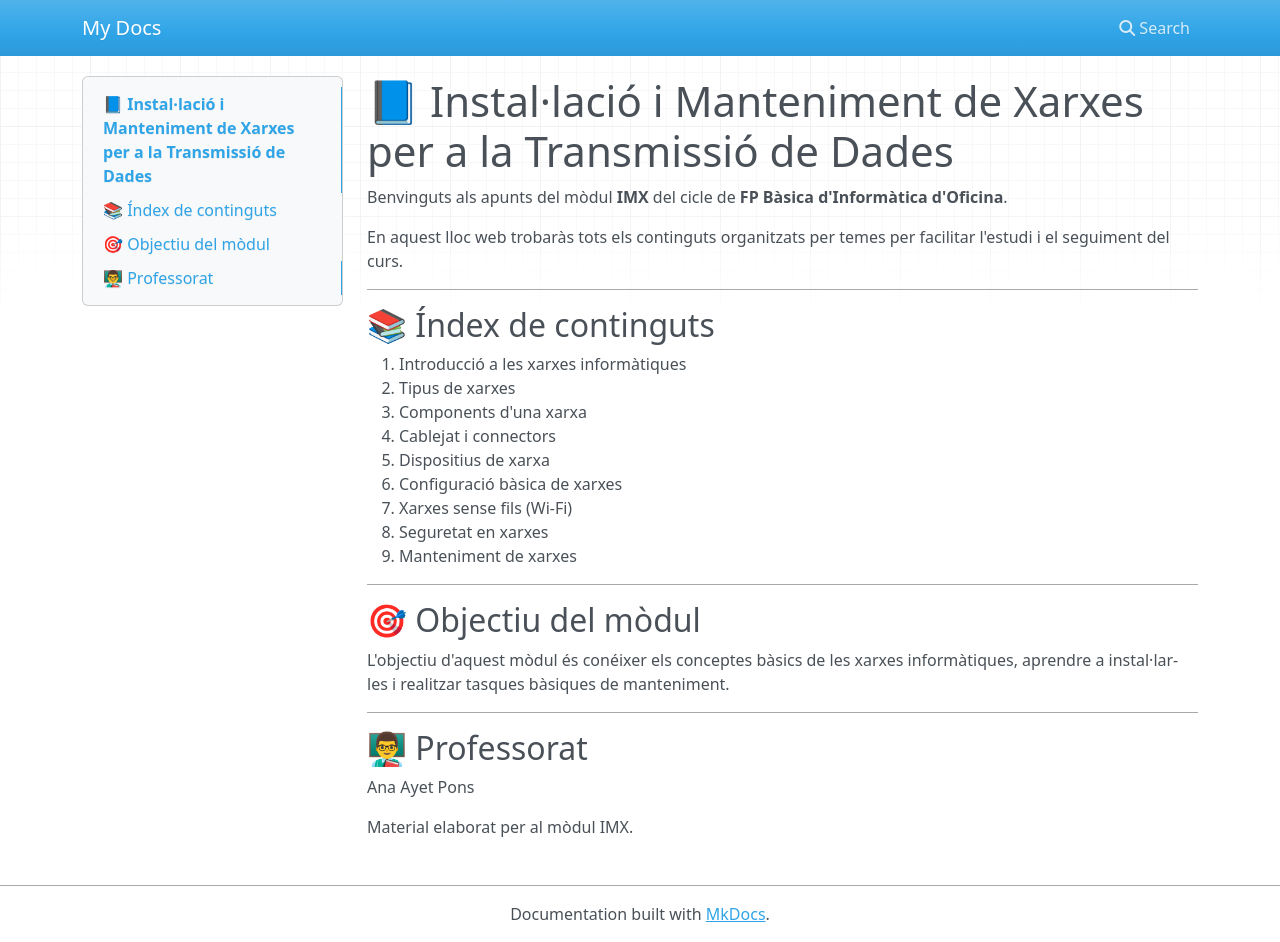
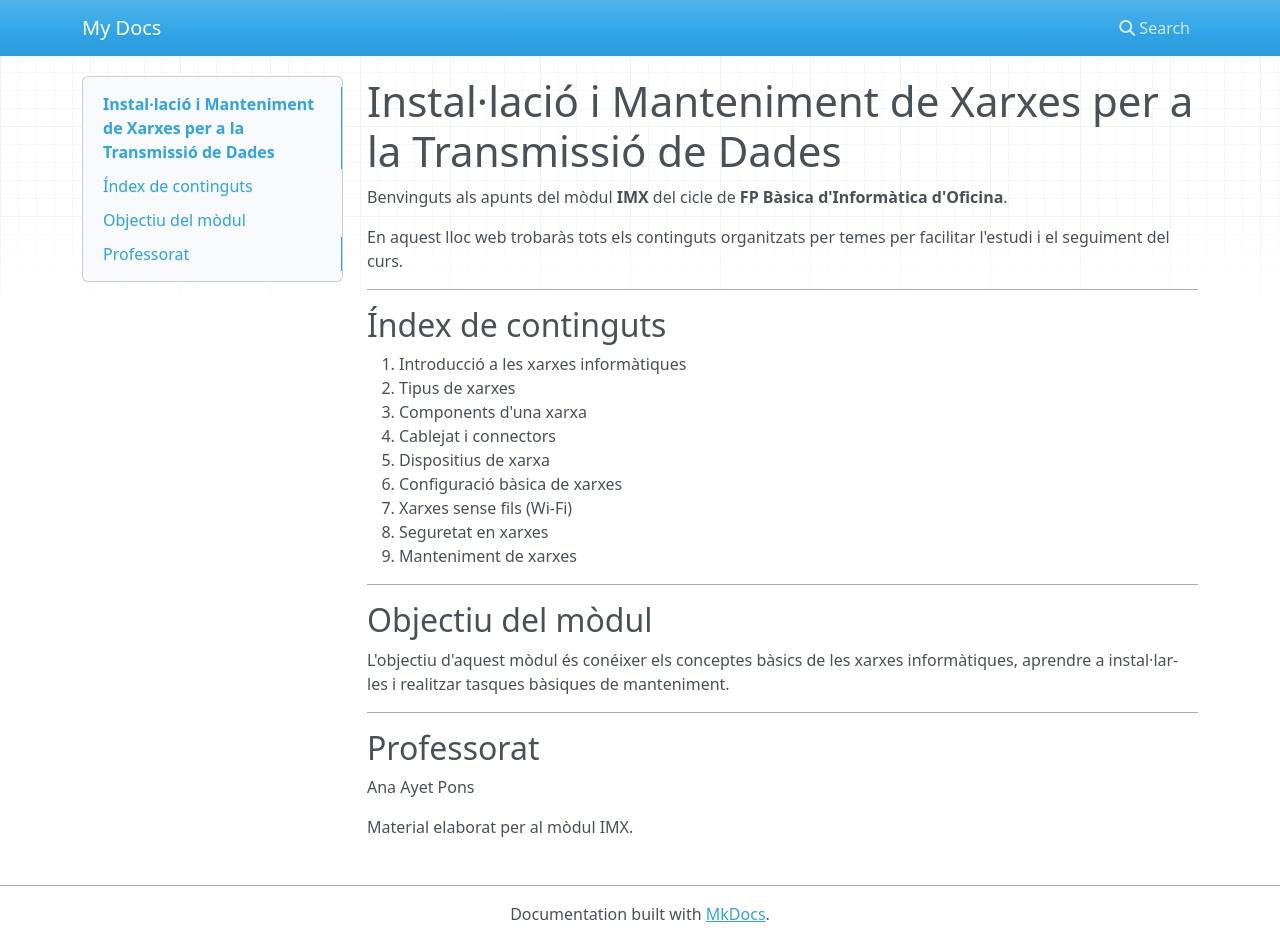
Before and after one commit to anaayetp/apunts_imx_git, an MkDocs documentation site: the page built from docs/index.md, in a window 1280 px wide and 942 px high. Built offline with MkDocs 1.6.1, drawn with Linux system fonts in a browser that asks for light colours; nearby versions of some CDN libraries.

```diff
--- a/docs/index.md
+++ b/docs/index.md
@@ -1,4 +1,4 @@
-# 📘 Instal·lació i Manteniment de Xarxes per a la Transmissió de Dades
+# Instal·lació i Manteniment de Xarxes per a la Transmissió de Dades
 
 Benvinguts als apunts del mòdul **IMX** del cicle de **FP Bàsica d'Informàtica d'Oficina**.
 
@@ -6,7 +6,7 @@ En aquest lloc web trobaràs tots els continguts organitzats per temes per facil
 
 ---
 
-## 📚 Índex de continguts
+## Índex de continguts
 
 1. Introducció a les xarxes informàtiques
 2. Tipus de xarxes
@@ -20,13 +20,13 @@ En aquest lloc web trobaràs tots els continguts organitzats per temes per facil
 
 ---
 
-## 🎯 Objectiu del mòdul
+## Objectiu del mòdul
 
 L'objectiu d'aquest mòdul és conéixer els conceptes bàsics de les xarxes informàtiques, aprendre a instal·lar-les i realitzar tasques bàsiques de manteniment.
 
 ---
 
-## 👨‍🏫 Professorat
+## Professorat
 Ana Ayet Pons
 
 Material elaborat per al mòdul IMX.
```
